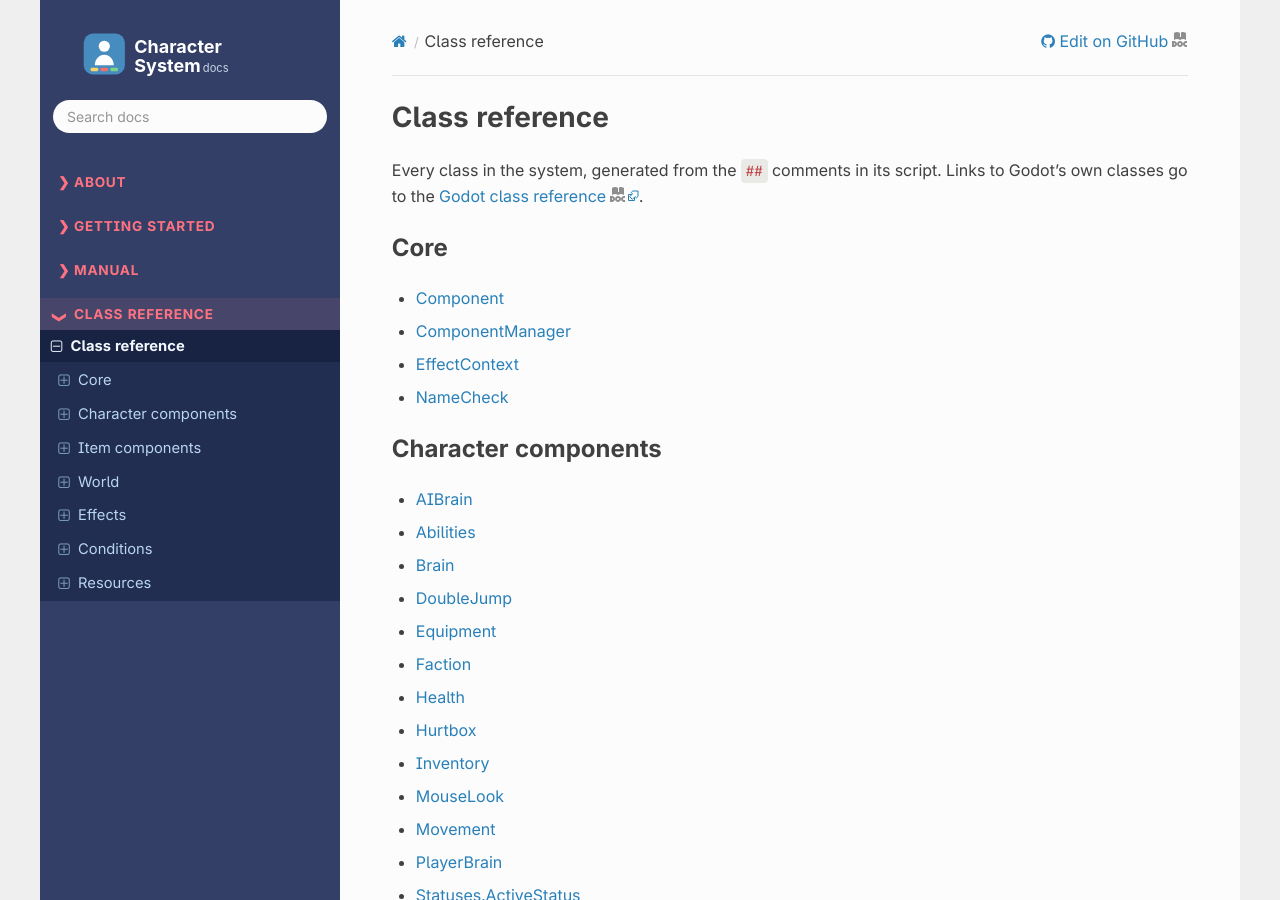
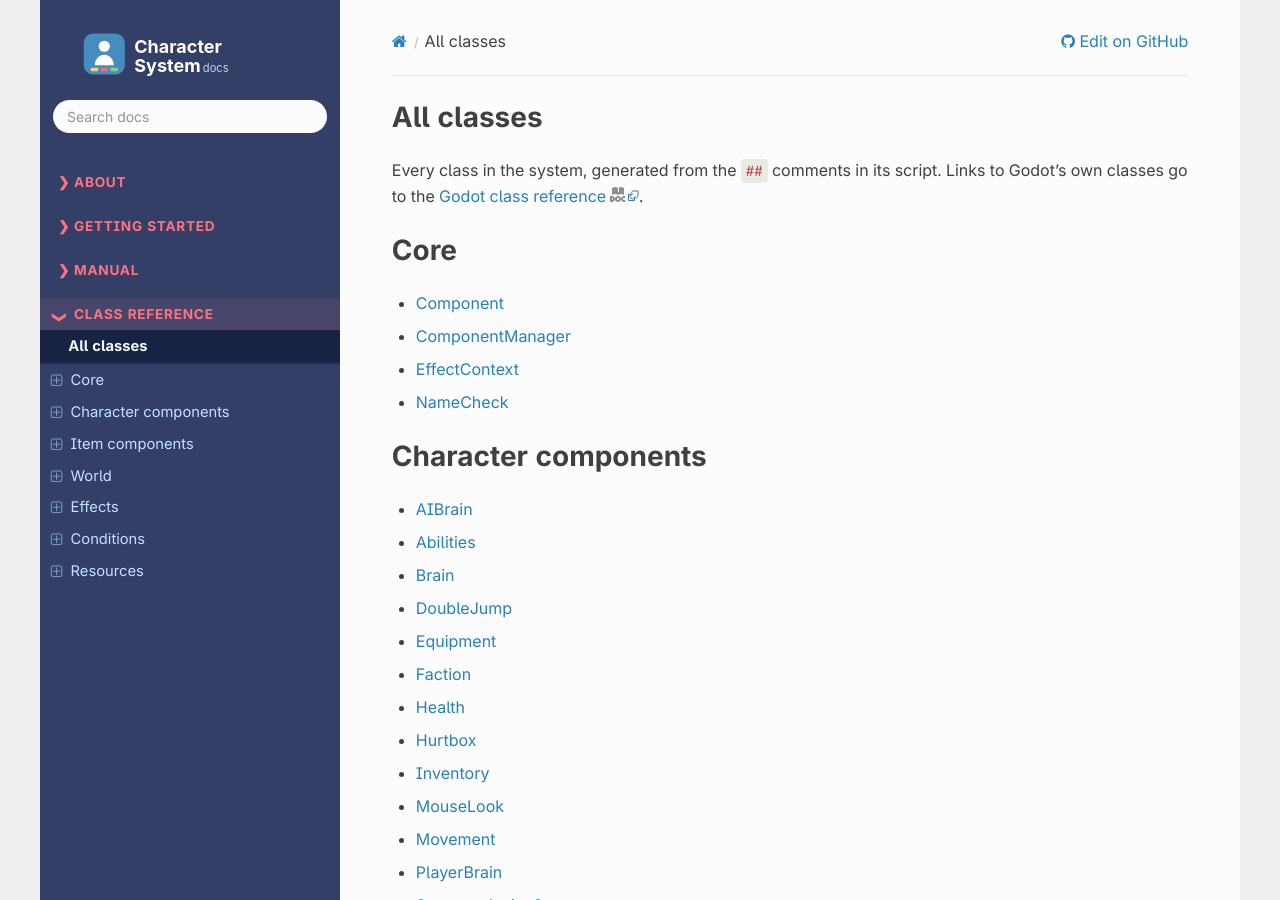
Before and after one commit to gamefb/test-character-system, a Sphinx documentation site: the page built from docs/classes/index.rst, in a window 1280 px wide and 900 px high. Built offline with Sphinx 7.4.7 and the Read the Docs theme 3.1.0, drawn with Linux system fonts in a browser that asks for light colours.

Commit message:
Docs: list class groups directly under Class reference
The class reference index is now titled "All classes" and each group (Core,
Character components, ...) is a top-level heading, as in Godot's docs, so
the sidebar no longer shows a lone "Class reference" entry under the
"Class reference" caption. Like the class pages, the index has no
"Edit on GitHub" link, since it's generated.

Co-Authored-By: Claude Opus 5.5 <noreply@anthropic.com>
Claude-Session: https://claude.ai/code/session_01Qaj7RLpyR9ZH5qawqyoZuD

```diff
--- a/docs/classes/index.rst
+++ b/docs/classes/index.rst
@@ -1,16 +1,17 @@
+:github_url: hide
 :allow_comments: False
 
 .. DO NOT EDIT THIS FILE. It's generated by docs/tools/make_classref.py.
 
 .. _doc_class_reference:
 
-Class reference
-===============
+All classes
+===========
 
 Every class in the system, generated from the ``##`` comments in its script. Links to Godot's own classes go to the `Godot class reference <https://docs.godotengine.org/en/stable/classes/index.html>`__.
 
 Core
-----
+====
 
 .. toctree::
     :maxdepth: 1
@@ -22,7 +23,7 @@ Core
     class_namecheck
 
 Character components
---------------------
+====================
 
 .. toctree::
     :maxdepth: 1
@@ -45,7 +46,7 @@ Character components
     class_weaponswitch
 
 Item components
----------------
+===============
 
 .. toctree::
     :maxdepth: 1
@@ -58,7 +59,7 @@ Item components
     class_trigger
 
 World
------
+=====
 
 .. toctree::
     :maxdepth: 1
@@ -67,7 +68,7 @@ World
     class_effectzone
 
 Effects
--------
+=======
 
 .. toctree::
     :maxdepth: 1
@@ -82,7 +83,7 @@ Effects
     class_removestatuseffect
 
 Conditions
-----------
+==========
 
 .. toctree::
     :maxdepth: 1
@@ -94,7 +95,7 @@ Conditions
     class_statcondition
 
 Resources
----------
+=========
 
 .. toctree::
     :maxdepth: 1
--- a/docs/tools/make_classref.py
+++ b/docs/tools/make_classref.py
@@ -138,12 +138,13 @@ def main() -> int:
                           r"by `contributing one <[^>]+>`__!", r"No description yet.", text)
             (OUT / files[cls]).write_text(text, encoding="utf-8")
 
-        # The index, grouped by folder like the project.
+        # The index, grouped by folder like the project. As in Godot's docs, each group is a
+        # top-level heading, so the sidebar lists the groups directly under "Class reference".
         lines = [
-            ":allow_comments: False", "",
+            ":github_url: hide", ":allow_comments: False", "",
             ".. DO NOT EDIT THIS FILE. It's generated by docs/tools/make_classref.py.", "",
             ".. _doc_class_reference:", "",
-            "Class reference", "===============", "",
+            "All classes", "===========", "",
             "Every class in the system, generated from the ``##`` comments in its script. "
             "Links to Godot's own classes go to the "
             f"`Godot class reference <{ENGINE_DOCS}index.html>`__.", "",
@@ -154,7 +155,7 @@ def main() -> int:
                                    for _, f in GROUPS[:GROUPS.index((title, folder))])]
             if not members:
                 continue
-            lines += [title, "-" * len(title), "", ".. toctree::", "    :maxdepth: 1",
+            lines += [title, "=" * len(title), "", ".. toctree::", "    :maxdepth: 1",
                       f"    :name: toc-class-ref-{title.lower().replace(' ', '-')}", ""]
             lines += [f"    {files[c][:-4]}" for c in members]
             lines.append("")
```
